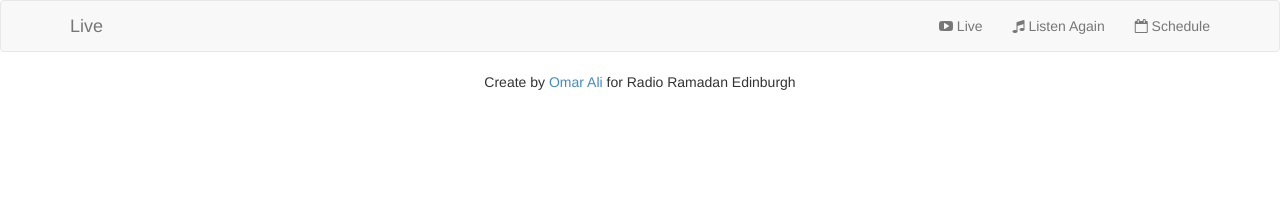
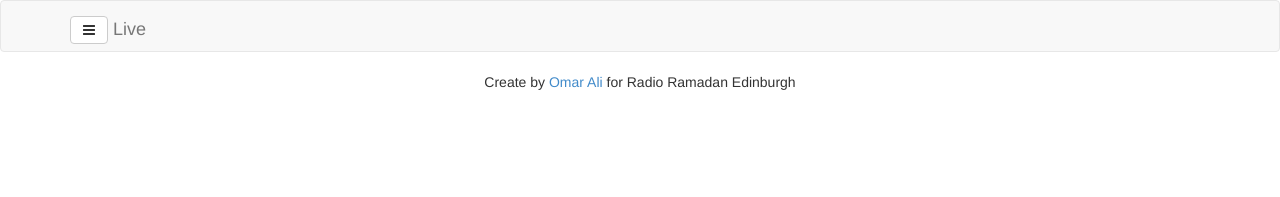
Before and after one commit to x20mar/radio-ramadan-edinburgh-webapp, a plain HTML site: page index.html at #!/listenagain in a window 1280 px wide. Drawn offline with Linux system fonts and the light colour scheme.

Commit message:
#1 moved menu. streamlined html onto one page

```diff
--- /dev/null
+++ b/app.css
@@ -0,0 +1,32 @@
+html, body, #content {
+  height: 100%;
+  width: 100%;
+}
+
+#content {
+  background-color: #fff;
+  -moz-box-shadow: 0 0 20px #888;
+  -webkit-box-shadow: 0 0 20px #888;
+  box-shadow: 0 0 20px #888;
+}
+
+#shelf-1 {
+  width: 235px;
+  padding: 0 10px;
+}
+
+#nav-wrapper {
+  width: 100%;
+  text-align: center;
+}
+
+.scrollable{
+    overflow: auto;
+    -webkit-transition-property: top, bottom;
+    transition-property: top, bottom;
+    -webkit-transition-duration: .2s, .2s;
+    transition-duration: .2s, .2s;
+    -webkit-transition-timing-function: linear, linear;
+    transition-timing-function: linear, linear;
+    -webkit-overflow-scrolling: touch;
+}
--- a/index.html
+++ b/index.html
@@ -4,9 +4,16 @@
 <html ng-app="rreApp">
 
     <head>
+        <meta charset="utf-8">
+        <meta http-equiv="X-UA-Compatible" content="IE=edge,chrome=1">
+        <title>Radio Ramadan Edinburgh</title>
+        <meta name="description" content="">
+        <meta name="viewport" content="width=device-width">
         <!-- SCROLLS -->
         <link rel="stylesheet" href="libs/bootstrap.min.css" />
         <link rel="stylesheet" href="libs/font-awesome-4.0.3/css/font-awesome.min.css" />
+        <link rel="stylesheet" href="libs/angularjs-1.2.16/angular-snap.min.css" />
+        <link rel="stylesheet" href="app.css" />
 
         <!-- SPELLS -->
         <script src="libs/snap.min.js"></script>
@@ -19,18 +26,22 @@
     <!-- define angular controller -->
     <body ng-controller="mainController">
 
+        <div id="shelf-1" snap-drawer>
+            <h1>Menu</h1>
+            <ul class="nav nav-pills nav-stacked">
+                <li snap-close><a href="#"><i class="fa fa-youtube-play"></i> Live</a></li>
+                <li snap-close><a href="#listenagain"><i class="fa fa-music"></i> Listen Again</a></li>
+                <li snap-close><a href="#schedule"><i class="fa fa-calendar-o"></i> Schedule</a></li>
+                <!-- <li><a href="#settings"><i class="fa fa-cog"></i> Settings</a></li> -->
+        </div>
+
+        <div id="content" class="scrollable" snap-content snap-options="snapOpts">
+
             <nav class="navbar navbar-default">
                 <div class="container">
                     <div class="navbar-header">
-        <div class="navbar-brand">{{Page.title()}}</div>
+                        <div class="navbar-brand"><button type="button" class="btn btn-default fa fa-bars" snap-toggle="left"></button> {{Page.title()}}</div>
                     </div>
-
-      <ul class="nav navbar-nav navbar-right">
-        <li><a href="#"><i class="fa fa-youtube-play"></i> Live</a></li>
-        <li><a href="#listenagain"><i class="fa fa-music"></i> Listen Again</a></li>
-        <li><a href="#schedule"><i class="fa fa-calendar-o"></i> Schedule</a></li>
-        <!-- <li><a href="#settings"><i class="fa fa-cog"></i> Settings</a></li> -->
-      </ul>
                 </div>
             </nav>
 
@@ -46,6 +57,35 @@
                 <p>Create by <a href="http://omara.li">Omar Ali</a> for Radio Ramadan Edinburgh</p>
             </footer>
 
+        </div>
     </body>
 
+    <script type="text/ng-template" id="home.html">
+        <div class="jumbotron text-center">
+            <h1>On Now: Program 1</h1>
+
+            <p>{{ message }}</p>
+            <audio controls>
+                <source src="http://jplayer.org/audio/mp3/Miaow-07-Bubble.mp3" type="audio/mpeg" />
+                <em>Sorry, your browser doesn't support HTML5 audio.</em>
+            </audio>
+        </div>
+    </script>
+
+    <script type="text/ng-template" id="listenagain.html">
+        <div class="jumbotron text-center">
+        <h1>Listen Again</h1>
+
+        <p>{{ message }}</p>
+        </div>
+    </script>
+
+    <script type="text/ng-template" id="schedule.html">
+        <div class="jumbotron text-center">
+        <h1>Schedule</h1>
+
+        <p>{{ message }}</p>
+        </div>
+    </script>
+
 </html>
--- /dev/null
+++ b/libs/angularjs-1.2.16/angular-snap.min.css
@@ -0,0 +1 @@
+html,body{margin:0;padding:0;width:100%;height:100%;overflow:hidden}snap-content,[snap\:content],[snap-content],[data-snap-content],[x-snap-content],.snap-content,.x-snap-content,snap-drawers,[snap\:drawers],[snap-drawers],[data-snap-drawers],[x-snap-drawers],.snap-drawers,.x-snap-drawers,.snap-drawers,.snap-content{position:absolute;height:auto;top:0;bottom:0;width:auto;left:0;right:0}snap-drawer,[snap\:drawer],[snap-drawer],[data-snap-drawer],[x-snap-drawer],.snap-drawer,.x-snap-drawer,.snap-drawer{position:absolute;height:auto;top:0;bottom:0;overflow:auto;-webkit-transition:top .2s linear;-moz-transition:top .2s linear;-o-transition:top .2s linear;transition:top .2s linear;-webkit-transition:bottom .2s linear;-moz-transition:bottom .2s linear;-o-transition:bottom .2s linear;transition:bottom .2s linear;-webkit-overflow-scrolling:touch;-moz-overflow-scrolling:touch;-o-overflow-scrolling:touch;overflow-scrolling:touch;width:265px}.snap-content{z-index:2;-webkit-transform:translate3d(0,0,0);-moz-transform:translate3d(0,0,0);-o-transform:translate3d(0,0,0);transform:translate3d(0,0,0);overflow:auto;-webkit-overflow-scrolling:touch;-moz-overflow-scrolling:touch;-o-overflow-scrolling:touch;overflow-scrolling:touch}.snap-drawer-left{left:0;z-index:1}.snap-drawer-right{right:0;z-index:1}.snapjs-left .snap-drawer-right,.snapjs-right .snap-drawer-left{display:none}.snapjs-expand-left .snap-drawer-left,.snapjs-expand-right .snap-drawer-right{width:100%}
--- a/script.js
+++ b/script.js
@@ -7,28 +7,32 @@
 
             // route for the home page
             .when('/', {
-				templateUrl : 'pages/home.html',
-				controller  : 'mainController'
+                templateUrl: 'home.html',
+                controller: 'mainController'
             })
 
             // route for the about page
             .when('/listenagain', {
-				templateUrl : 'pages/listenagain.html',
-				controller  : 'listenagainController'
+                templateUrl: 'listenagain.html',
+                controller: 'listenagainController'
             })
 
             // route for the contact page
             .when('/schedule', {
-				templateUrl : 'pages/schedule.html',
-				controller  : 'scheduleController'
+                templateUrl: 'schedule.html',
+                controller: 'scheduleController'
             });
 });
 
-        rreApp.factory('Page', function(){
+rreApp.factory('Page', function() {
     var title = 'Live';
     return {
-                title: function() { return title; },
-                setTitle: function(newTitle) { title = newTitle; }
+        title: function() {
+            return title;
+        },
+        setTitle: function(newTitle) {
+            title = newTitle;
+        }
     };
 });
 
@@ -37,7 +41,12 @@
     // create a message to display in our view
     $scope.Page = Page;
     Page.setTitle('Live');
-		$scope.message = 'Listen to Radio Ramadan Edinburgh';
+    $scope.message = 'On Next:Program 2';
+
+    $scope.snapOpts = {
+      disable: 'right'
+    };
+
 });
 
 rreApp.controller('listenagainController', function($scope, Page) {
```
Also changed, not shown: pages/home.html (deleted, +0 -5 lines), pages/listenagain.html (deleted, +0 -5 lines), pages/schedule.html (deleted, +0 -5 lines). Lines whose indentation alone changed are shown as unchanged.
